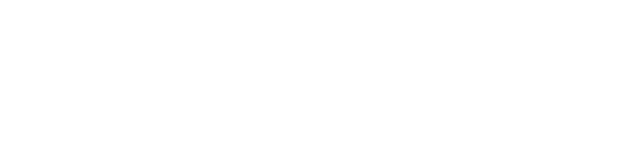
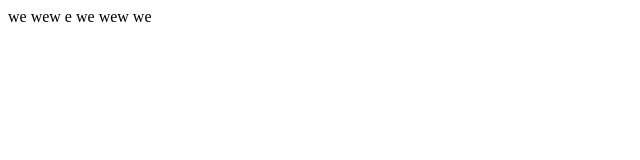
Before and after one commit to GalaidaMaxim/test-repo, a plain HTML site: page index.html in a window 1280 px wide. Shown: the whole page, without its empty margins (0-640 px from the left). Drawn offline with Linux system fonts and the light colour scheme.

Commit message:
Add placeholder text to index.html body123
Added placeholder text to the body of the HTML document.

```diff
--- a/index.html
+++ b/index.html
@@ -5,5 +5,13 @@
     <meta name="viewport" content="width=device-width, initial-scale=1.0" />
     <title>Document</title>
   </head>
-  <body></body>
+  <body>
+    we
+    wew
+    e
+    we
+    wew
+    we
+
+  </body>
 </html>
```
